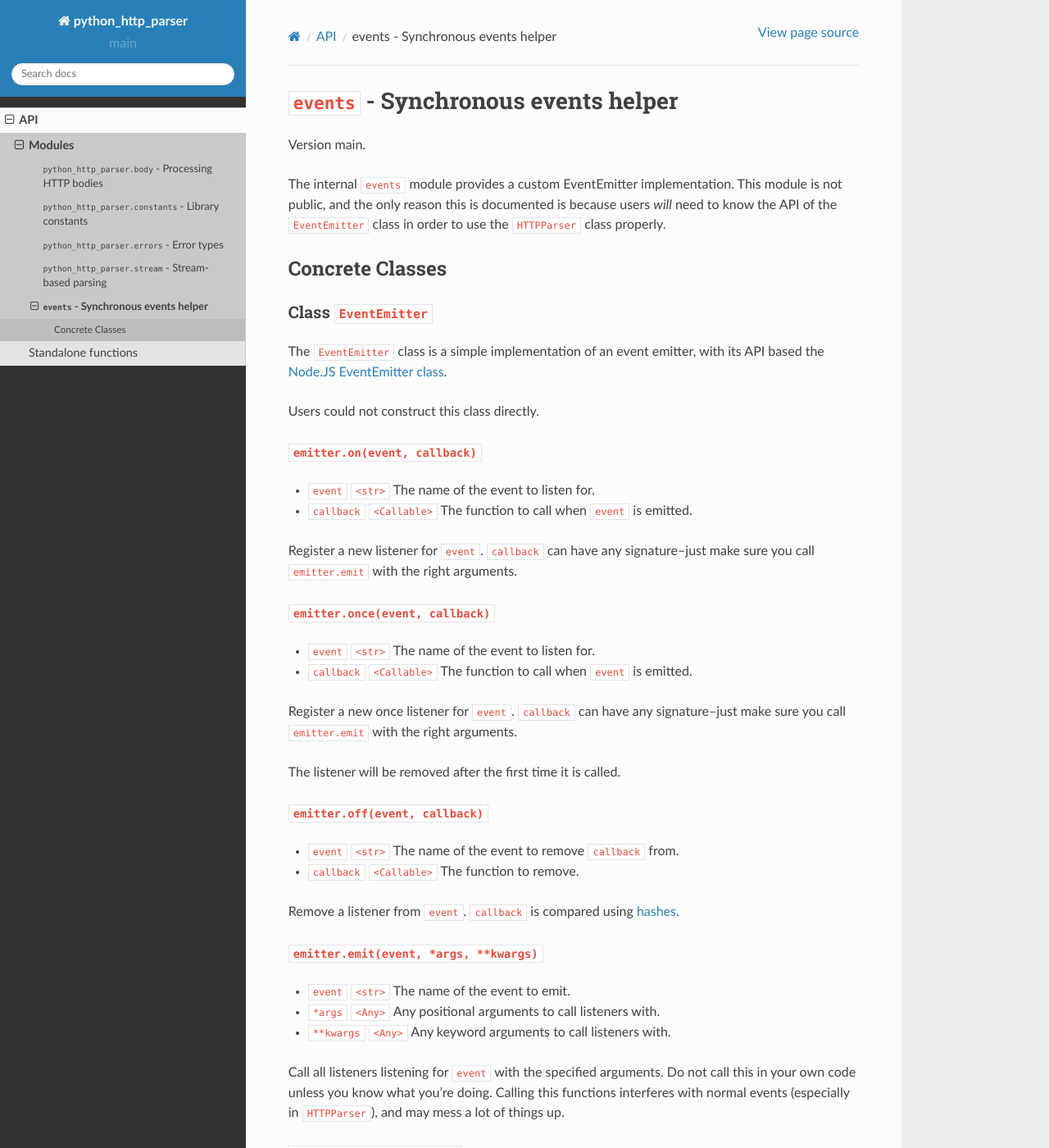
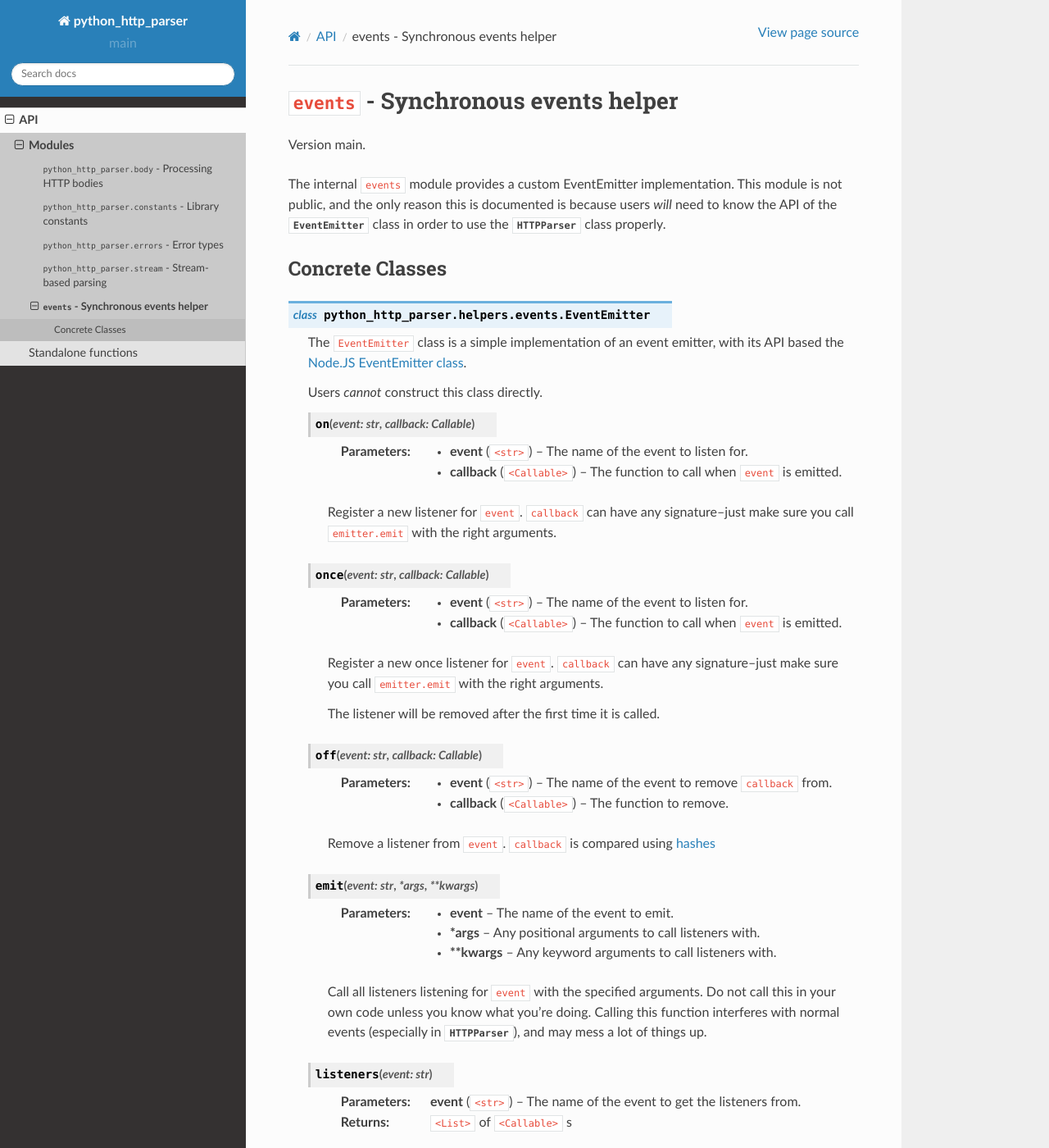
Before and after one commit to Take-Some-Bytes/python_http_parser, a Sphinx documentation site: the page built from docs/api/helpers/events.rst, in a window 1280 px wide and 1400 px high. Shown: the whole window at 82% size. Built offline with Sphinx 7.4.7 and the Read the Docs theme 2.0.0, drawn with Linux system fonts in a browser that asks for light colours; some of the changed text lies outside the part shown.

Commit message:
Use sphinx domains for event module

```diff
--- a/docs/api/helpers/events.rst
+++ b/docs/api/helpers/events.rst
@@ -8,72 +8,75 @@ Version |version|.
 
 The internal ``events`` module provides a custom EventEmitter implementation.
 This module is not public, and the only reason this is documented is because users
-*will* need to know the API of the |EventEmitter|_ class in order to use the
-|HTTPParser|_ class properly.
+*will* need to know the API of the :py:class:`EventEmitter` class in order to use the
+|HTTPParser| class properly.
 
 ------------------
  Concrete Classes
 ------------------
 
-~~~~~~~~~~~~~~~~~~~~~~~~
- Class ``EventEmitter``
-~~~~~~~~~~~~~~~~~~~~~~~~
-The ``EventEmitter`` class is a simple implementation of an event emitter, with its
-API based the `Node.JS EventEmitter class`_.
+.. py:class:: EventEmitter
 
-Users could not construct this class directly.
+   The ``EventEmitter`` class is a simple implementation of an event emitter, with its
+   API based the `Node.JS EventEmitter class`_.
 
-``emitter.on(event, callback)``
-=================================
-- ``event`` |str|_ The name of the event to listen for.
-- ``callback`` |Callable|_ The function to call when ``event`` is emitted.
+   Users *cannot* construct this class directly.
 
-Register a new listener for ``event``. ``callback`` can have any signature--just make
-sure you call ``emitter.emit`` with the right arguments.
+   .. py:method:: on(event: str, callback: Callable)
 
-``emitter.once(event, callback)``
-===================================
-- ``event`` |str|_ The name of the event to listen for.
-- ``callback`` |Callable|_ The function to call when ``event`` is emitted.
+      :param event: The name of the event to listen for.
+      :param callback: The function to call when ``event`` is emitted.
+      :type event: |str|_
+      :type callback: |Callable|_
 
-Register a new once listener for ``event``. ``callback`` can have any signature--just make
-sure you call ``emitter.emit`` with the right arguments.
+      Register a new listener for ``event``. ``callback`` can have any signature--just
+      make sure you call ``emitter.emit`` with the right arguments.
 
-The listener will be removed after the first time it is called.
+   .. py:method:: once(event: str, callback: Callable)
 
-``emitter.off(event, callback)``
-==================================
-- ``event`` |str|_ The name of the event to remove ``callback`` from.
-- ``callback`` |Callable|_ The function to remove.
+      :param event: The name of the event to listen for.
+      :param callback: The function to call when ``event`` is emitted.
+      :type event: |str|_
+      :type callback: |Callable|_
 
-Remove a listener from ``event``. ``callback`` is compared using hashes_.
+      Register a new once listener for ``event``. ``callback`` can have any signature--just
+      make sure you call ``emitter.emit`` with the right arguments.
 
-``emitter.emit(event, *args, **kwargs)``
-==========================================
-- ``event`` |str|_ The name of the event to emit.
-- ``*args`` |Any|_ Any positional arguments to call listeners with.
-- ``**kwargs`` |Any|_ Any keyword arguments to call listeners with.
+      The listener will be removed after the first time it is called.
 
-Call all listeners listening for ``event`` with the specified arguments. Do not call
-this in your own code unless you know what you're doing. Calling this functions interferes
-with normal events (especially in |HTTPParser|_), and may mess a lot of things up.
 
-``emitter.listeners(event)``
-==============================
-- ``event`` |str|_ The name of the event to get the listeners from.
-- Returns: |List|_ of |Callable|_ s.
+   .. py:method:: off(event: str, callback: Callable)
 
-Return all listeners listening for ``event``.
+      :param event: The name of the event to remove ``callback`` from.
+      :param callback: The function to remove.
+      :type event: |str|_
+      :type callback: |Callable|_
+
+      Remove a listener from ``event``. ``callback`` is compared using hashes_
+
+   .. py:method:: emit(event: str, *args, **kwargs)
+
+      :param event: The name of the event to emit.
+      :param \*args: Any positional arguments to call listeners with.
+      :param \**kwargs: Any keyword arguments to call listeners with.
+
+      Call all listeners listening for ``event`` with the specified arguments. Do not call
+      this in your own code unless you know what you're doing. Calling this function interferes
+      with normal events (especially in |HTTPParser|), and may mess a lot of things up.
+
+   .. py:method:: listeners(event: str)
+
+      :param event: The name of the event to get the listeners from.
+      :returns: |List|_ of |Callable|_ s
+      :type event: |str|_
+
+      Return all listeners listening for ``event``.
 
 .. |str| replace:: ``<str>``
 .. |Any| replace:: ``<Any>``
 .. |List| replace:: ``<List>``
 .. |Callable| replace:: ``<Callable>``
-.. |HTTPParser| replace:: ``HTTPParser``
-.. |EventEmitter| replace:: ``EventEmitter``
-
-.. _EventEmitter: #class-eventemitter
-.. _HTTPParser: https://github.com/Take-Some-Bytes/python_http_parser/blob/v0.4.2/docs/modules/stream.rst#class-httpparser
+.. |HTTPParser| replace:: :py:class:`HTTPParser <python_http_parser.stream.HTTPParser>`
 
 .. _str: https://docs.python.org/3/library/stdtypes.html#text-sequence-type-str
 .. _Callable: https://docs.python.org/3/library/typing.html#callable
```
